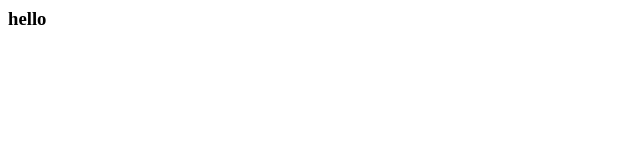
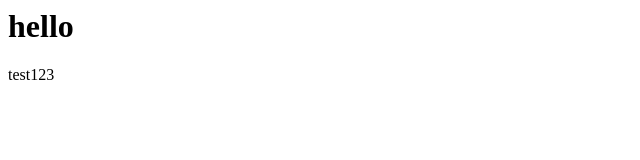
Before and after one commit to seolyujin03/seolyujin03.github.io, a plain HTML site: page index.html in a window 1280 px wide. Shown: the whole page, without its empty margins (0-640 px from the left). Drawn offline with Linux system fonts and the light colour scheme.

Commit message:
Update index.html

```diff
--- a/index.html
+++ b/index.html
@@ -1,5 +1,9 @@
 <html>
   <head>
-    <h3>hello</h3>
+    <h1>hello</h1>
   </head>
+  <body>
+  test123
+
+  </body>
 </html>
```
